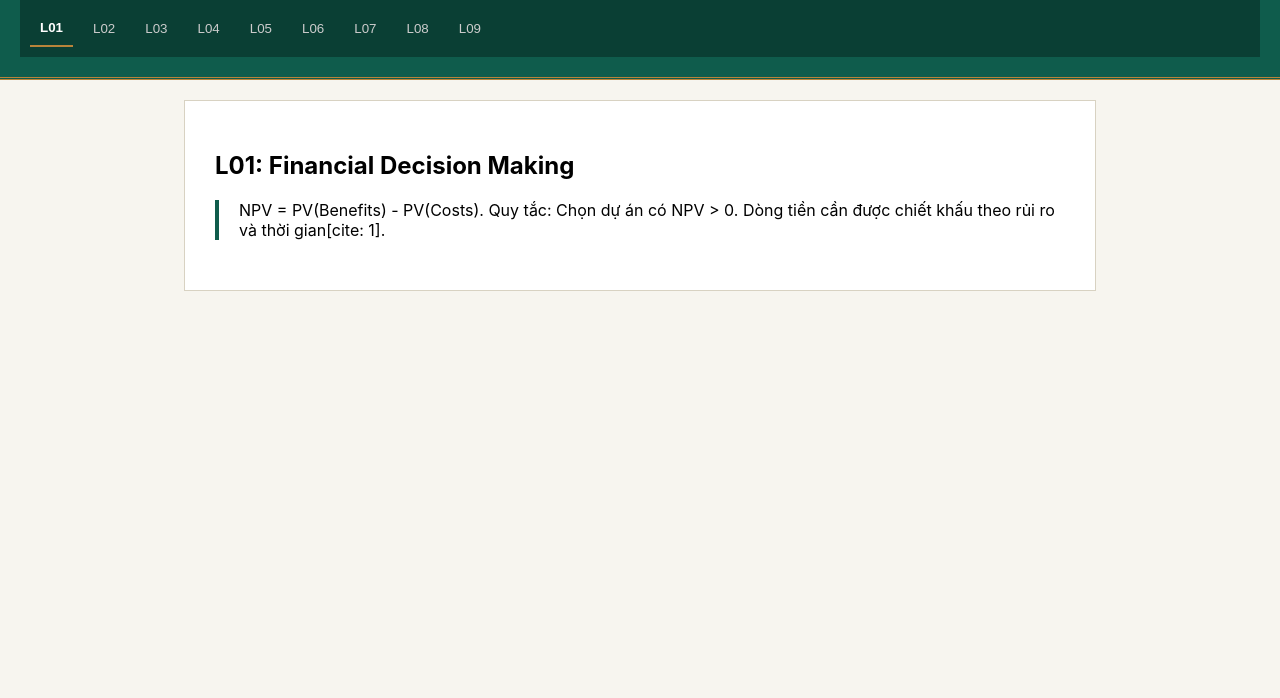
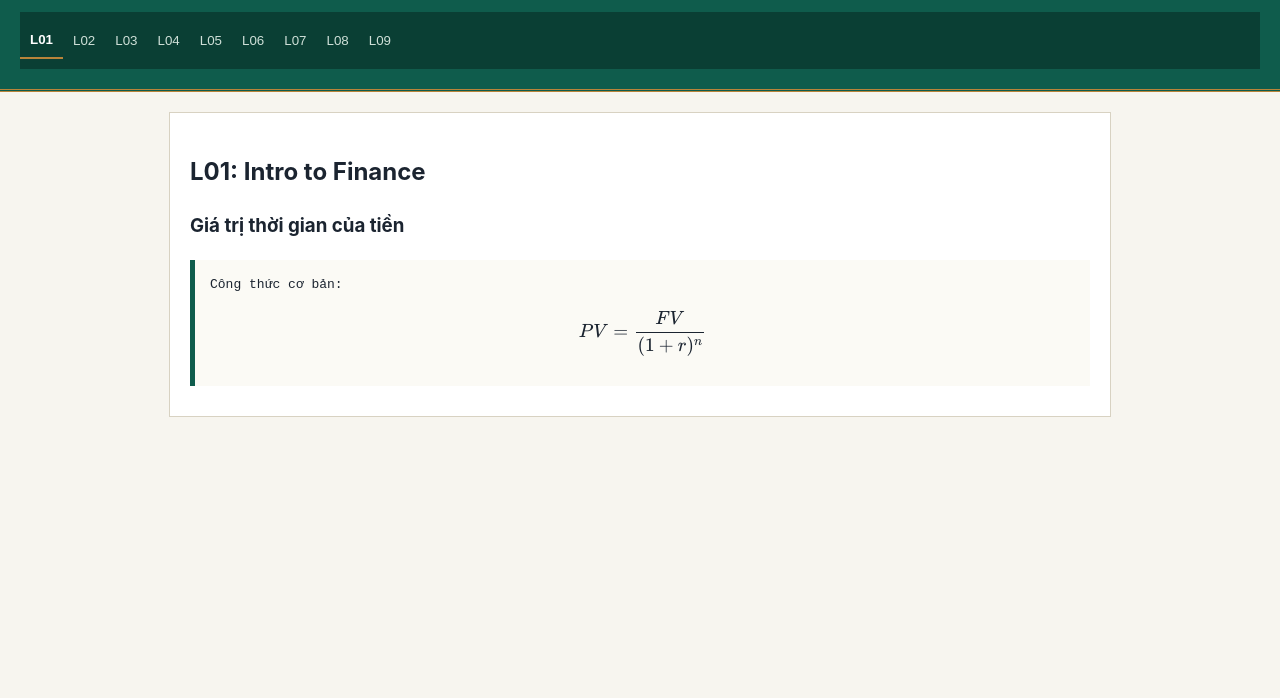
Before and after one commit to janle-ne/janle-ne.github.io, a plain HTML site: page index.html in a window 1280 px wide. Shown: the part 102-800 px from the top of the page. Drawn offline with nearby package versions, Linux system fonts and the light colour scheme.

Commit message:
Update title and styles in index.html

```diff
--- a/index.html
+++ b/index.html
@@ -2,21 +2,20 @@
 <html lang="vi">
 <head>
     <meta charset="UTF-8">
-    <title>OFIN Study Hub — Corporate Finance</title>
-    <!-- MathJax để render công thức toán học -->
+    <title>OFIN Ledger - Corporate Finance</title>
+    <!-- Thư viện MathJax để hiển thị công thức -->
     <script>
       window.MathJax = { tex: { inlineMath: [['$', '$'], ['\\(', '\\)']], displayMath: [['$$', '$$']] } };
     </script>
     <script id="MathJax-script" async src="https://cdn.jsdelivr.net/npm/mathjax@3/es5/tex-mml-chtml.js"></script>
     <style>
-        body { font-family: -apple-system, BlinkMacSystemFont, "Segoe UI", Roboto, sans-serif; background: #f7f5ef; margin: 0; }
-        .masthead { background: #0f5c4c; color: white; padding: 20px; border-bottom: 3px double #b8843a; }
-        #nav { display: flex; gap: 10px; padding: 10px; background: #0a3f34; overflow-x: auto; }
-        nav button { background: none; border: none; color: #ccc; cursor: pointer; padding: 10px; white-space: nowrap; }
-        nav button.active { color: white; border-bottom: 2px solid #b8843a; font-weight: bold; }
-        main { max-width: 850px; margin: 20px auto; padding: 30px; background: white; border: 1px solid #d8d2c2; }
-        .content-box { border-left: 4px solid #0f5c4c; padding-left: 20px; margin: 20px 0; }
-        code { background: #eee; padding: 2px 4px; border-radius: 4px; }
+        body { font-family: -apple-system, BlinkMacSystemFont, "Segoe UI", Roboto, Helvetica, Arial, sans-serif; background: #f7f5ef; color: #1b2430; line-height: 1.6; padding: 0; margin: 0; }
+        .masthead { background: #0f5c4c; color: #eef3ef; padding: 20px; border-bottom: 3px double #b8843a; }
+        nav { display: flex; overflow-x: auto; padding: 10px 0; background: #0a3f34; }
+        nav button { background: none; border: none; color: #cfe0d8; padding: 10px; cursor: pointer; white-space: nowrap; }
+        nav button.active { color: #fff; font-weight: bold; border-bottom: 2px solid #b8843a; }
+        main { max-width: 900px; margin: 20px auto; padding: 20px; background: white; border: 1px solid #d8d2c2; }
+        .formula { background: #fbfaf5; padding: 15px; border-left: 5px solid #0f5c4c; margin: 10px 0; font-family: monospace; }
     </style>
 </head>
 <body>
@@ -29,22 +28,17 @@
 <main id="main"></main>
 
 <script>
+// Dữ liệu bao gồm 9 Lectures
 const LECTURES = [
-    { code: "L01", title: "Financial Decision Making", content: "NPV = PV(Benefits) - PV(Costs). Quy tắc: Chọn dự án có NPV > 0. Dòng tiền cần được chiết khấu theo rủi ro và thời gian[cite: 1]." },
-    { code: "L02", title: "Time, Money & Interest", content: "Giá trị thời gian: $$PV = \\frac{FV}{(1+r)^n}$$. Sử dụng EAR để so sánh các mức lãi suất có kỳ hạn ghép lãi khác nhau[cite: 1]." },
-    { code: "L03", title: "Investment Decision Rules", content: "NPV là tiêu chuẩn vàng. IRR có nhược điểm khi dự án có nhiều lần đổi dấu dòng tiền. PI dùng cho vốn giới hạn (Capital Rationing)[cite: 1]." },
-    { code: "L04", title: "Fundamentals of Capital Budgeting", content: "FCF = EBIT(1-t) + Dep - CapEx - Delta NWC. Loại bỏ Sunk Cost (chi phí chìm) và tính đến Cannibalization[cite: 1]." },
-    { code: "L05", title: "Valuing Bonds", content: "Giá trái phiếu = PV(Coupons) + PV(Face Value). Giá trái phiếu biến động ngược chiều với YTM[cite: 1]." },
-    { code: "L06", title: "Valuing Stocks", content: "Mô hình Gordon Growth: $$P_0 = \\frac{Div_1}{r - g}$$. DCF chiết khấu FCF bằng WACC để tìm giá trị doanh nghiệp[cite: 1]." },
-    { code: "L07", title: "Risk & Return", content: "Rủi ro riêng biệt (Idiosyncratic) có thể loại bỏ bằng đa dạng hoá. Rủi ro hệ thống (Systematic) được đo bằng Beta[cite: 1]." },
-    { code: "L08", title: "Optimal Portfolio & CAPM", content: "CAPM: $$E[R_i] = r_f + \\beta_i(E[R_m] - r_f)$$. Thị trường định giá rủi ro hệ thống, không định giá rủi ro riêng biệt[cite: 1]." },
-    { code: "L09", title: "Forwards, Futures & Options", content:
-        "<h3>Giới thiệu phái sinh</h3>" +
-        "<ul><li><b>Forwards:</b> Hợp đồng tự thỏa thuận (OTC), rủi ro đối tác cao[cite: 2].</li>" +
-        "<li><b>Futures:</b> Giao dịch chuẩn hóa, ký quỹ hàng ngày (Marked-to-market) giúp giảm rủi ro đối tác[cite: 2].</li>" +
-        "<li><b>Options:</b> Payoff Call: $$max(S_T - K, 0)$$. Payoff Put: $$max(K - S_T, 0)$$.</li>" +
-        "<li><b>Put-Call Parity:</b> $$C + PV(K) = P + S_0$$[cite: 2].</li></ul>"
-    }
+    { id: 1, code: "L01", title: "Intro to Finance", blocks: [{ h: "Giá trị thời gian của tiền", content: "Công thức cơ bản: $$PV = \\frac{FV}{(1+r)^n}$$" }] },
+    { id: 2, code: "L02", title: "Time, Money & Interest", blocks: [{ h: "Annuity & Perpetuity", content: "Giá trị dòng tiền đều: $$PV = C \\times \\frac{1-(1+r)^{-n}}{r}$$" }] },
+    { id: 3, code: "L03", title: "Investment Rules", blocks: [{ h: "NPV & IRR", content: "NPV = PV(Benefits) - PV(Costs)" }] },
+    { id: 4, code: "L04", title: "Capital Budgeting", blocks: [{ h: "FCF Calculation", content: "FCF = EBIT(1-t) + Dep - CapEx - \\Delta NWC" }] },
+    { id: 5, code: "L05", title: "Valuing Bonds", blocks: [{ h: "Bond Pricing", content: "Giá trái phiếu = PV(Coupons) + PV(Face Value)" }] },
+    { id: 6, code: "L06", title: "Valuing Stocks", blocks: [{ h: "Gordon Growth Model", content: "$$P_0 = \\frac{Div_1}{r - g}$$" }] },
+    { id: 7, code: "L07", title: "Risk & Return", blocks: [{ h: "Portfolio Risk", content: "Đa dạng hóa giúp giảm rủi ro riêng biệt." }] },
+    { id: 8, code: "L08", title: "CAPM", blocks: [{ h: "CAPM Model", content: "$$E[R] = r_f + \\beta(E[R_m] - r_f)$$" }] },
+    { id: 9, code: "L09", title: "Derivatives", blocks: [{ h: "Forwards, Futures & Options", content: "Phái sinh là hợp đồng dựa trên tài sản cơ sở. Call option: quyền mua. Put option: quyền bán." }] }
 ];
 
 let currentIdx = 0;
@@ -54,9 +48,10 @@ function render() {
     nav.innerHTML = LECTURES.map((l, i) => `<button class="${i===currentIdx?'active':''}" onclick="currentIdx=${i}; render();">${l.code}</button>`).join('');
 
     const l = LECTURES[currentIdx];
-    document.getElementById('main').innerHTML = `<h2>${l.code}: ${l.title}</h2><div class="content-box">${l.content}</div>`;
+    const main = document.getElementById('main');
+    main.innerHTML = `<h2>${l.code}: ${l.title}</h2>` + l.blocks.map(b => `<h3>${b.h}</h3><div class="formula">${b.content}</div>`).join('');
 
-    // Yêu cầu MathJax render công thức trong nội dung vừa thay đổi
+    // Yêu cầu MathJax render lại công thức
     if(window.MathJax) MathJax.typesetPromise();
 }
 render();
```
